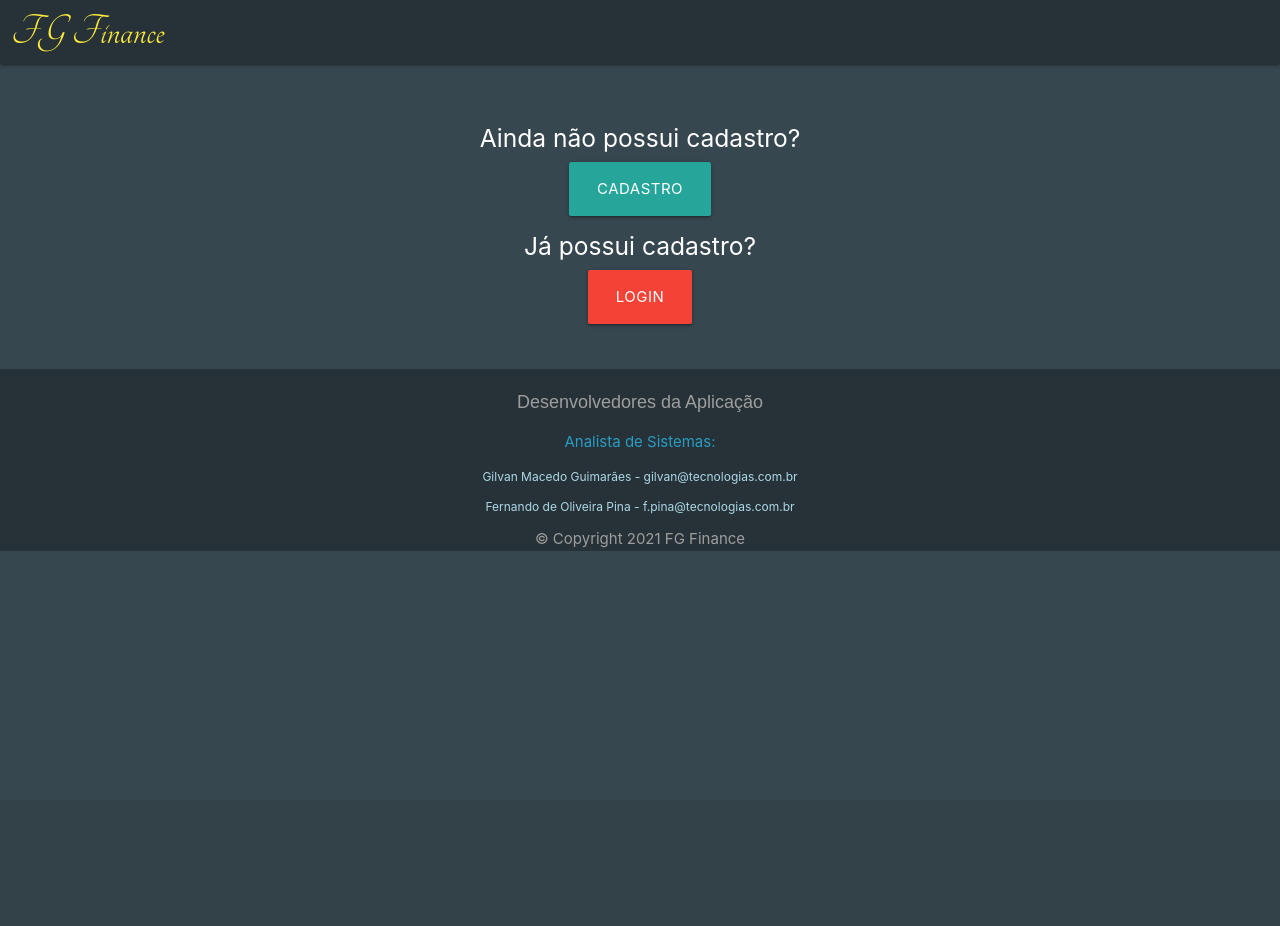
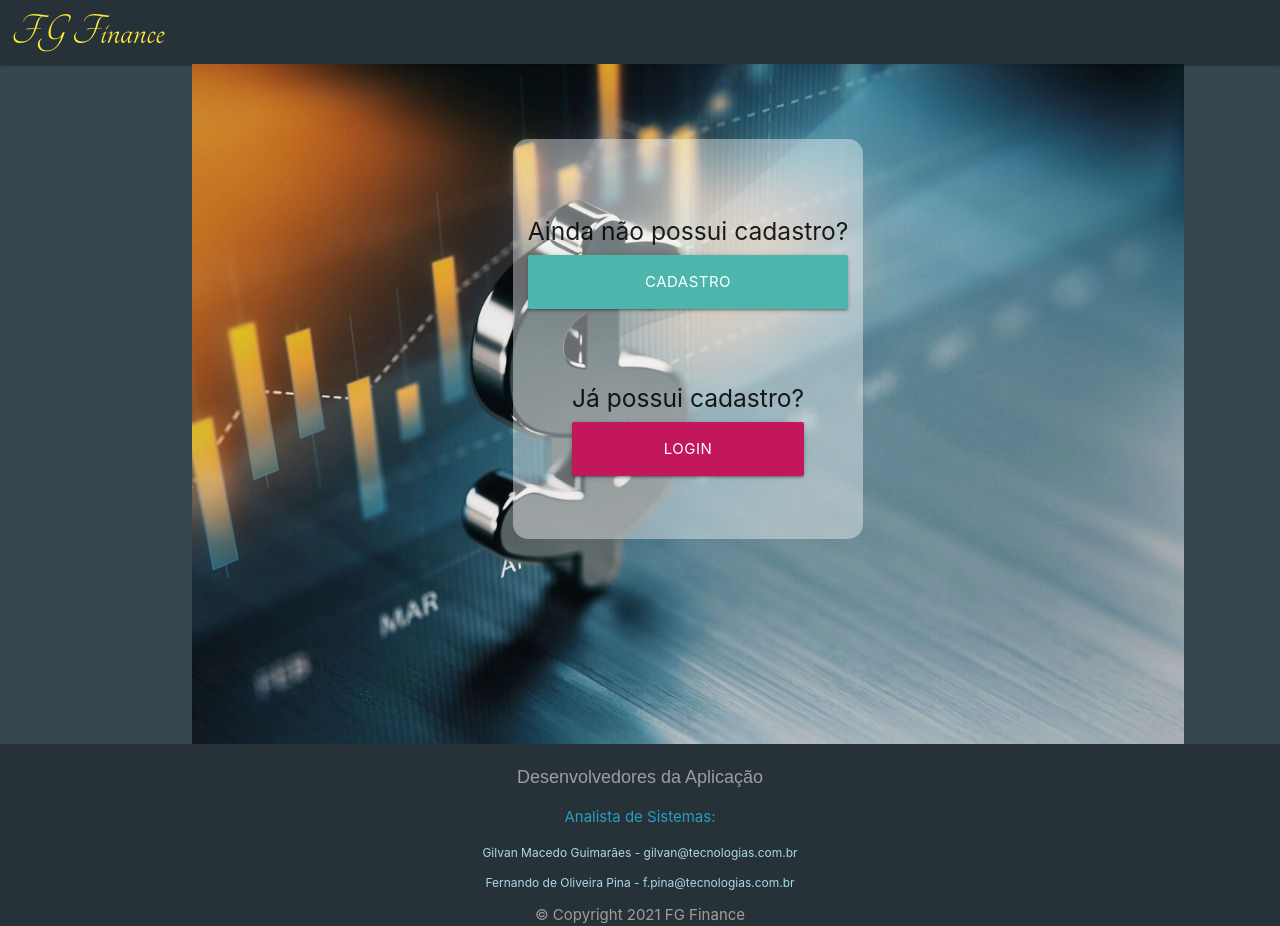
Before and after one commit to GilvanGuimaraes2020/FGFinance, a Flask app: page / in a window 1280 px wide. Before the commit the page ends 551 px from the top, so only its background shows below. Run offline with Flask 2, Linux system fonts and the light colour scheme; parts of the project's set-up code (start-up, migrations or seed data) failed here and were passed over.

Commit message:
Tela de login totalmente estilizada

```diff
--- a/IntegracaoInterfaces/connectionBD.py
+++ b/IntegracaoInterfaces/connectionBD.py
@@ -7,7 +7,7 @@ def connection():
         con = pg.connect(
             database = "provanp2_tei",
             user = "postgres",
-            password = "FTC2019@Gil#",
+            password = "edqmzmcn",
             host = "127.0.0.1",
             port = "5432"
         )
--- a/IntegracaoInterfaces/templates/head.html
+++ b/IntegracaoInterfaces/templates/head.html
@@ -54,12 +54,6 @@
             .cards_entrada {
                 display: grid;
             }
-            .quadro_cadastro, .quadro_login {
-                width: 100px;
-                height: 100px;
-                padding: 30px;
-            }
-
             #myChart {
                 background-color: white;
 
--- a/IntegracaoInterfaces/templates/headInitial.html
+++ b/IntegracaoInterfaces/templates/headInitial.html
@@ -10,9 +10,118 @@
         <link rel="stylesheet" href="https://fonts.googleapis.com/css?family=Tangerine">
         <script src="https://cdn.jsdelivr.net/npm/chart.js@2.9.4/dist/1.0.0/Chart.min.js"></script>
         <title>Finanças</title>
+        <style>
+            .tela_index {
+                display: flex;
+                position: relative;
+                /* flex-direction: column; */
+                width: 992px;
+                height: 680px;
+                /* border: 10px solid pink; */
+                flex-wrap: wrap;
+                align-content: center;
+                justify-content: center;
+                /* z-index: -2; */
+            }
+            #fundo_transparente {
+                position: absolute;
+                width: 350px;
+                height: 400px;
+                background-color: white;
+                opacity: 0.4;
+                border-radius: 1rem;
+                box-shadow: gray;
+                /* border: 1px solid red; */
+                margin: 5rem;
+                /* z-index: -1; */
+            }
+            /* #options {
+                position: absolute;
+                display:block;
+                width: 350px;
+                height: 350px;
+                left: 0px;
+                right: 0px;
+                top: 0px;
+                bottom: 0px;
+                margin: auto;
+            } */
+            #options {
+                position: absolute;
+                width: 400px;
+                height: 400px;
+                display: flex;
+                flex-direction: column;
+                /* border: 1px solid yellowgreen; */
+                flex-wrap: wrap;
+                align-content: center;
+                justify-content: center;
+                margin: 5rem;
+                /* z-index: 2; */
+            }
+            /* #cadastro {
+                position: absolute;
+                display:contents;
+                float: top; */
+                /* justify-content: center;
+                align-content: center; */
+                /* left: auto;
+                right: auto;
+                top: auto;
+                bottom: auto;
+                margin:auto; */
+            /* } */
+            /* #login { */
+                /* position: absolute;
+                display:contents;
+                float: bottom; */
+                /* justify-content: center;
+                align-content: center; */
+                /* left: auto;
+                right: auto;
+                top: auto;
+                bottom: auto;
+                margin:auto; */
+            /* } */
+            #cadastro {
+                width: 90%;
+                /* height: 190px; */
+                /* border: 1px solid azure; */
+                display: flex;
+                flex-direction: column;
+                flex-wrap: wrap;
+                align-content: center;
+                justify-content: center;
+                margin: 1rem;
+                padding: 1rem;
+                /* z-index: 2; */
+            }
+            /* #cadastro a{
+                flex-direction: row;
+                width: 50%;
+                align-content: center;
+                justify-content: center;
+            } */
+            #login {
+                width: 90%;
+                /* height: 190px; */
+                /* border: 1px solid azure; */
+                display: flex;
+                flex-direction: column;
+                flex-wrap: wrap;
+                align-content: center;
+                justify-content: center;
+                margin: 1rem;
+                padding: 1rem;
+                /* z-index: 2; */
+            }
+            img {
+                opacity: 0.9;
+            }
+        </style>
     </head>
 
-  <body class="blue-grey darken-3 white-text">
+    <body class="blue-grey darken-3">
         <nav>
             <div class="nav-wrapper blue-grey darken-4">
                 <div class="row">
--- a/IntegracaoInterfaces/templates/index.html
+++ b/IntegracaoInterfaces/templates/index.html
@@ -1,4 +1,6 @@
-   {% include "headInitial.html" %}
+   <!-- {% include "headInitial.html" %}
+      <br>
+      <br>
       <br>
       <br>
       <div class="center quadro_cadastro">
@@ -11,6 +13,55 @@
       </div>
       <br>
       <br>
+      <br>
+
+   {% include "footerInitial.html" %}
+</html> -->
+<!-- ===================================================================================================== -->
+<!-- {% include "headInitial.html" %}
+
+      <div class="container">
+         <div class="tela_index">
+            <img src="../static/images/mercado-financeiro-tela-index.jpg">
+            <div id="fundo">
+
+            </div>
+            <div id="options">
+               <div id="cadastro">
+                  <h5>Ainda não possui cadastro?</h5>
+                  <a class="waves-effect teal lighten-2 btn-large" href="/userRegister">Cadastro</a>
+               </div>
+               <div id="login">
+                  <h5>Já possui cadastro?</h5>
+                  <a class="waves-effect pink darken-2 btn-large" href="/login">Login</a>
+               </div>
+            </div>
+         </div>
+      </div>
+
+   {% include "footerInitial.html" %}
+</html> -->
+
+<!-- ===================================================================================================== -->
+
+{% include "headInitial.html" %}
+
+      <div class="container">
+         <div class="tela_index">
+            <img src="../static/images/mercado-financeiro-tela-index.jpg">
+            <div id="fundo_transparente"></div>
+            <div id="options">
+               <div id="cadastro">
+                  <h5 class="blue-grey-darken-4-text">Ainda não possui cadastro?</h5>
+                  <a class="waves-effect teal lighten-2 btn-large" href="/userRegister">Cadastro</a>
+               </div>
+               <div id="login">
+                  <h5>Já possui cadastro?</h5>
+                  <a class="waves-effect pink darken-2 btn-large" href="/login">Login</a>
+               </div>
+            </div>
+         </div>
+      </div>
 
    {% include "footerInitial.html" %}
 </html>
--- a/IntegracaoInterfaces/templates/login.html
+++ b/IntegracaoInterfaces/templates/login.html
@@ -1,6 +1,6 @@
 	{%  include 'headInitial.html' %}
 
-	<section class= "container grey-text">
+	<section class= "container white-text">
 		<h4 class="center">Login Usuario</h4>
 
 		<form action="/dashboard" method="post">
```
Also changed, not shown: IntegracaoInterfaces/static/images/mercado-financeiro-tela-index.jpg (added). Lines whose indentation alone changed are shown as unchanged.
